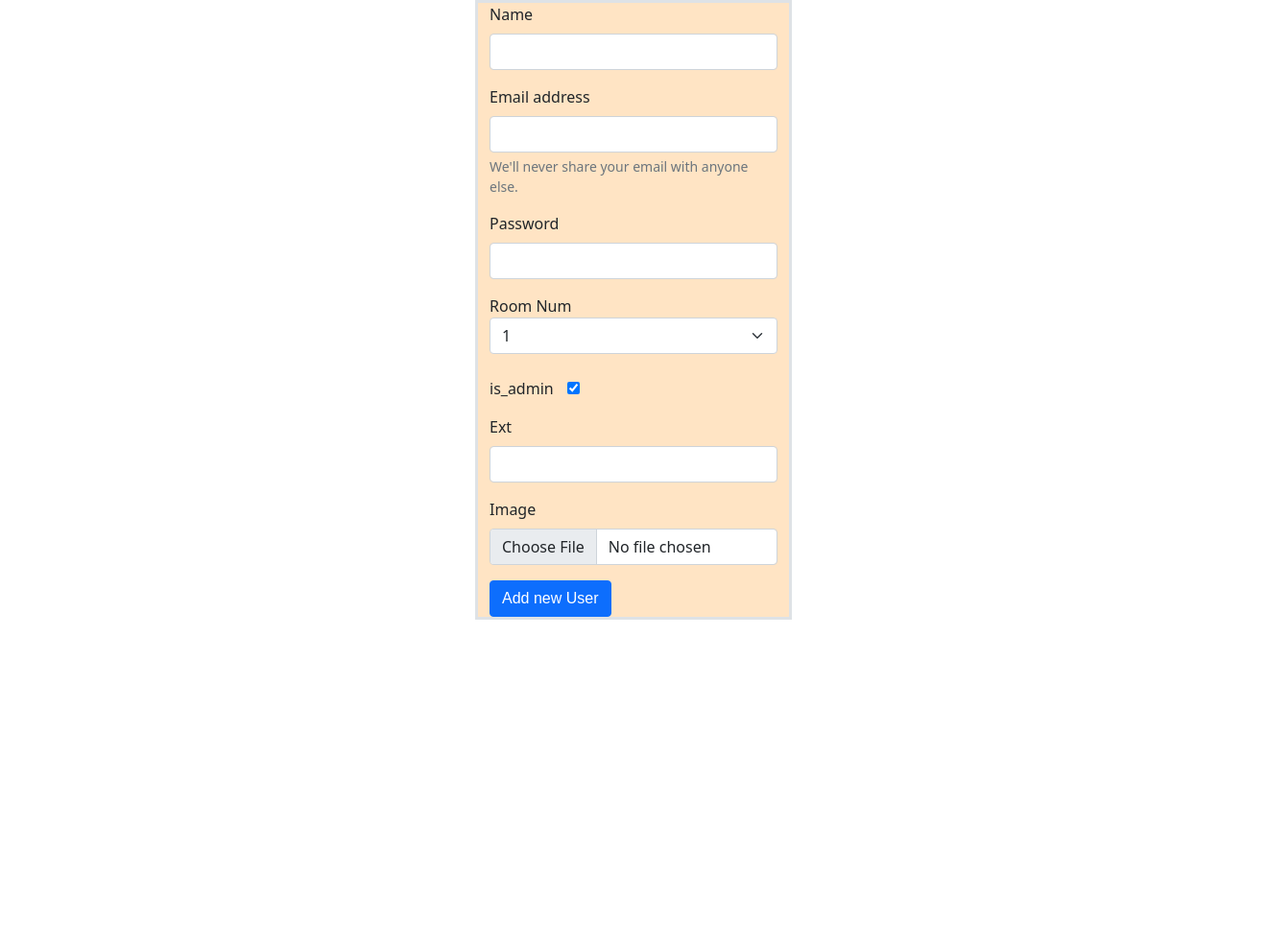
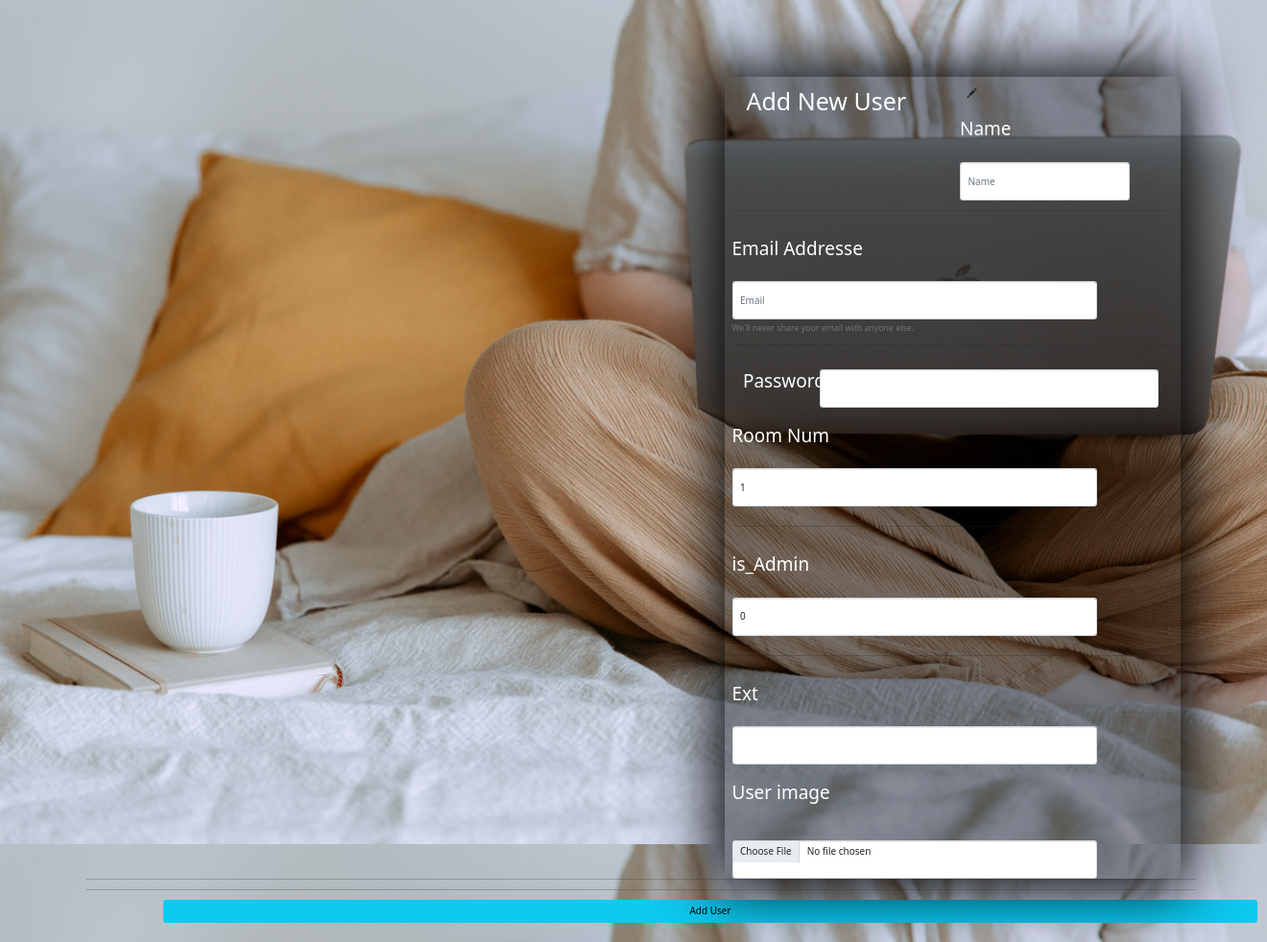
Before and after one commit to hasnamohamed/ITI_Cafeteria, a PHP site: page /views/admin/users/userForm.php in a window 1320 px wide. Shown: the whole page at 96% size. Before the commit the page ends 646 px from the top, so only its background shows below. Run offline with PHP 8.4, Linux system fonts and the light colour scheme; some libraries are stand-ins or nearby versions.

Commit message:
add the formDesign and add allUsers page

```diff
--- a/connect_to_db.php
+++ b/connect_to_db.php
@@ -6,7 +6,7 @@ class Connect
     static function connect_to_db()
     {
         try {
-            $dsn = 'mysql:dbname=php_project;host=127.0.0.1;port=3307;';
+            $dsn = 'mysql:dbname=php_project;host=127.0.0.1;port=3306;';
             $db = new PDO($dsn, self::DB_USER, self::DB_PASSWORD);
             $sh = $db->prepare("SHOW TABLES LIKE 'products_orders'");
             $sh->execute();
--- a/views/admin/products/add_product.php
+++ b/views/admin/products/add_product.php
@@ -1,2 +1,3 @@
 <?php
 echo "add product";
+?>
--- /dev/null
+++ b/views/admin/users/form.css
@@ -0,0 +1,71 @@
+*{
+    margin: 0px;
+    padding: 0px;
+  }
+  body{
+      background-image: url(images/pexels-tatiana-syrikova-3975590.jpg);
+      background-size: cover;
+      background-attachment: fixed;
+      font-family:  'Times New Roman', Times, serif;
+  }
+  h1{
+      font-size: 40px;
+      color: white;
+  }
+  #hh{
+    margin-top: 250px;
+    font-size: 25px;
+    color: white;
+  }
+  #h{
+    font-size: 25px;
+    color: white;
+  }
+#c{
+    margin-top: 80px;
+    box-shadow: -1px 1px 60px 10px black;
+    background: rgb(0,0,0,0.4);
+}
+
+#l{
+
+    font-weight: normal;
+    margin-top: 15px;
+    color: white;
+    font-size: 19px;
+}
+.form-control{
+    background: transparent;
+    border-radius: 0px;
+    border: 0px;
+    border-bottom:1px solid white ;
+    font-size: 10px;
+    margin-top: 15px;
+    height: 40px;
+    color:white ;
+
+}
+
+input[type="radio"]{
+
+    margin-top: 22px;
+}
+option{
+    color: gray;
+}
+.btn-info{
+    margin-top: 20px;
+    font-size: 18px;
+    width: 120px; ;
+    margin-left: 80px;
+    margin-bottom: 20px;
+}
+.btn-warning{
+    margin-top: 20px;
+    font-size: 18px;
+    width: 120px;
+    margin-bottom: 20px;
+}
+p{
+    color:cyan;
+}
--- a/views/admin/users/style.css
+++ /dev/null
@@ -1,14 +0,0 @@
-* {
-    box-sizing: border-box;
-  }
-
-.container{
-    background-color: bisque;
-}
-
-
-.btn {
-    font-family: 'Nunito', sans-serif;
-    font-weight: 600;
-    transition: .5s;
-}
--- a/views/admin/users/userForm.php
+++ b/views/admin/users/userForm.php
@@ -1,68 +1,112 @@
 <?php
-    if(isset($_GET["errors"])){
+if (isset($_GET["errors"])) {
     $errors = json_decode($_GET["errors"], true);
 }
-    if(isset($_GET["old"])){
+if (isset($_GET["old"])) {
     $old_data = json_decode($_GET["old"], true);
 }
 ?>
-
 <!DOCTYPE html>
 <html lang="en">
 <head>
     <meta charset="UTF-8">
-    <title>Title</title>
-    <link href="style.css" rel="stylesheet">
+    <meta http-equiv="X-UA-Compatible" content="IE=edge">
+    <meta name="viewport" content="width=device-width, initial-scale=1.0">
+    <title>Document</title>
+    <link rel="stylesheet" type="text/css" href="css/bootstrap.css ">
+    <link rel="stylesheet" type="text/css" href="js/bootstrap.js ">
+    <link rel="stylesheet" type="text/css" href="form.css">
     <link href="https://cdn.jsdelivr.net/npm/bootstrap@5.1.3/dist/css/bootstrap.min.css" rel="stylesheet" integrity="sha384-1BmE4kWBq78iYhFldvKuhfTAU6auU8tT94WrHftjDbrCEXSU1oBoqyl2QvZ6jIW3" crossorigin="anonymous">
 </head>
 <body>
-<div class="container border border-3 w-25 ">
-    <form action="addUser.php" method="Post" enctype="multipart/form-data" >
+    <form action="addUser.php" method="Post" enctype="multipart/form-data">
+        <div class="container">
+            <div class="row">
+                <div class="col-md-7">
+                </div>
+                <div class="col-md-5" id="c">
+                    <div class="raw">
+                        <div class="col-md-6">
+                            <h3 class="text-left" id="h">Add New User</h3>
+                        </div>
+                        <div class="col-md-6">
+                            <span class="glyphicon glyphicon-pencil " id="gg"></span>
+                        </div>
+                        <hr>
+                        <div class="row">
+                            <label class="label-col-md-2 control-label" id="l">Name</label>
+                            <div class="col-md-10">
+                                <input type="text" class="form-control" id="cc" name="name" placeholder="Name">
+                                <span class="text-danger"> <?php if (isset($errors['name'])) echo $errors['name']; ?> </span>
+                            </div>
+                        </div>
+                        <hr>
+                    </div>
+                    <div class="row">
+                        <label for="exampleInputEmail1" class="label-col-md-2 control-label" id="l">Email Addresse</label>
+                        <div class="col-md-10">
+                            <input type="email" class="form-control" id="cc"  value="<?php if (isset($old_data['email'])) echo $old_data['email']; ?>" name='email' id="exampleInputEmail1" aria-describedby="emailHelp" placeholder="Email">
+                            <div id="emailHelp" class="form-text">We'll never share your email with anyone else.</div>
+                            <span class="text-danger"> <?php if (isset($errors['email'])) echo $errors['email']; ?> </span>
+                        </div>
+                    </div>
+                    <hr>
+                    <div class="raw">
+                        <label for="cc" class="label col-md-2 control-label" id="l">Password</label>
+                        <div class="col-md-10">
+                            <input type="password" id="cc" class="form-control" name='password' value="<?php if (isset($old_data['password'])) echo $old_data['password']; ?>">
+                            <span class="text-danger"> <?php if (isset($errors['password'])) echo $errors['password']; ?> </span>
+                        </div>
+                    </div>
+                    <hr>
+                        <div class="row">
+                        <label for="cc" class="label-col-md-2 control-label" id="l">Room Num</label>
+                        <div class="col-md-10">
                             <div class="mb-3">
-        <label for="name" class="form-label">Name</label>
-        <input type="name" class="form-control" name="name" value="<?php if(isset($old_data['name'])) echo $old_data['name']; ?>">
-        <span class="text-danger"> <?php if(isset($errors['name'])) echo $errors['name']; ?> </span>
-    </div>
-    <div class="mb-3">
-        <label for="exampleInputEmail1" class="form-label">Email address</label>
-        <input type="email" class="form-control"
-               value="<?php if(isset($old_data['email'])) echo $old_data['email']; ?>"
-               name='email' id="exampleInputEmail1" aria-describedby="emailHelp">
-        <div id="emailHelp" class="form-text">We'll never share your email with anyone else.</div>
-        <span class="text-danger"> <?php if(isset($errors['email'])) echo $errors['email']; ?> </span>
-    </div>
-    <div class="mb-3">
-        <label for="exampleInputPassword1" class="form-label">Password</label>
-        <input type="password" class="form-control" name='password'
-               value="<?php if(isset($old_data['password'])) echo $old_data['password']; ?>"
-               id="exampleInputPassword1">
-        <span class="text-danger"> <?php if(isset($errors['password'])) echo $errors['password']; ?> </span>
-    </div>
-    <div>
-     <label for="room"> Room Num </label>
-     <select class="form-select" name ="room">
-     <option value="1">1</option>
-      <option value="2">2</option>
-      <option value="3">3</option>
+                                <select class="form-control" id="cc" name="room">
+                                    <option value="1" id="o">1</option>
+                                    <option value="2" id="o">2</option>
+                                    <option value="3" id="o">3</option>
                                 </select>
                             </div>
-   <br>
-<div class="mb-3">
-       <label for="admin">is_admin</label>
-       <input style="margin-left: 10px;"   type="checkbox"  checked="true" id="admin" name="iden">
-    </div>
-    <div class="mb-3">
-        <label for="ext" class="form-label">Ext</label>
-        <input type="number" name="ext" class="form-control  w-100" id="ext">
-    </div>
-    <div class="mb-3">
-        <label class="form-label">Image </label>
-        <input type="file" name="image"  class="form-control  w-100" id="image">
-    </div>
-    <button type="submit" class="btn btn-primary ">Add new User </button>
-</form>
                         </div>
                     </div>
+                    <hr>
+                    <div class="row">
+                        <label for="cc" class="label-col-md-2 control-label" id="l">is_Admin</label>
+                        <div class="col-md-10">
+                            <div class="mb-3">
+                                <select class="form-control" id="cc">
+                                    <option value="0" id="o">0</option>
+                                    <option value="1" id="o">1</option>
+                                </select>
+                            </div>
+                        </div>
+                    </div>
+                    <hr>
+                    <div class="row">
+                        <label class="label-col-md-2 control-label" id="l">Ext</label>
+                        <div class="col-md-10">
+                            <input type="number" class="form-control" id="cc" name="ext">
+                        </div>
+                    </div>
+                    <div class="row">
+                        <label class="label-col-md-2 control-label" id="l"> User image</label>
+                        <div class="col-md-10">
+                            <br>
+                            <input type="file" name="image" class="form-control  w-100" id="image">
+                        </div>
+                    </div>
+                </div>
+                <hr>
+                        <hr>
+                        <button class="btn btn-info" type="submit">Add User</button>
+                    </div>
+                </div>
+            </div>
+        </div>
+        </div>
+    </form>
     <script src="https://cdn.jsdelivr.net/npm/bootstrap@5.1.3/dist/js/bootstrap.bundle.min.js" integrity="sha384-ka7Sk0Gln4gmtz2MlQnikT1wXgYsOg+OMhuP+IlRH9sENBO0LRn5q+8nbTov4+1p" crossorigin="anonymous"></script>
 </body>
 </html>
```
Also changed, not shown: models/User.php (+3 -8 lines), views/admin/users/addUser.php (+4 -8 lines), views/admin/users/allUsers.php (+41 -1 lines), views/admin/users/images/1683186677.png (added), views/admin/users/images/1683188352.png (added), views/admin/users/images/1683205350.png (added), views/admin/users/images/1683205391.png (added), views/admin/users/images/1683205532.jpg (added), views/admin/users/images/1683209344.png (added), views/admin/users/images/1683209452.png (added), views/admin/users/images/pexels-tatiana-syrikova-3975590.jpg (added). Lines whose indentation alone changed are shown as unchanged.
